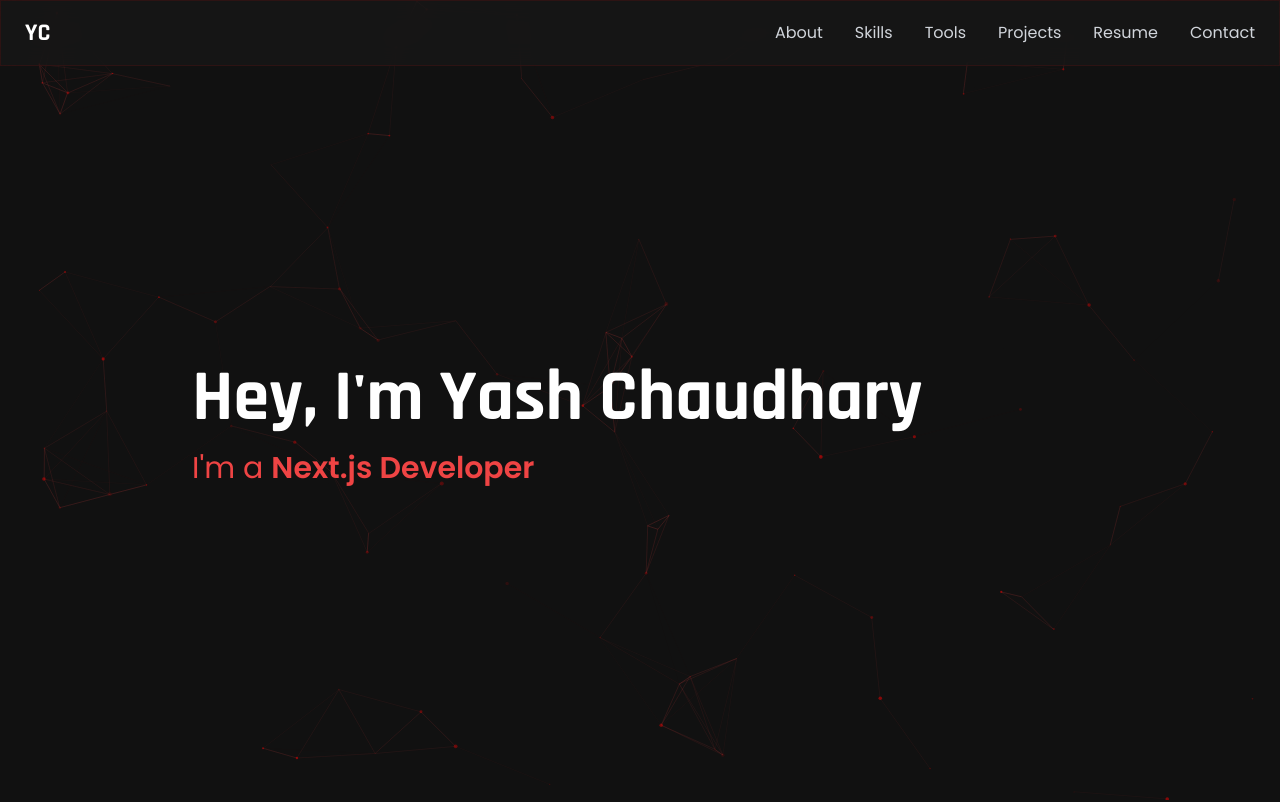
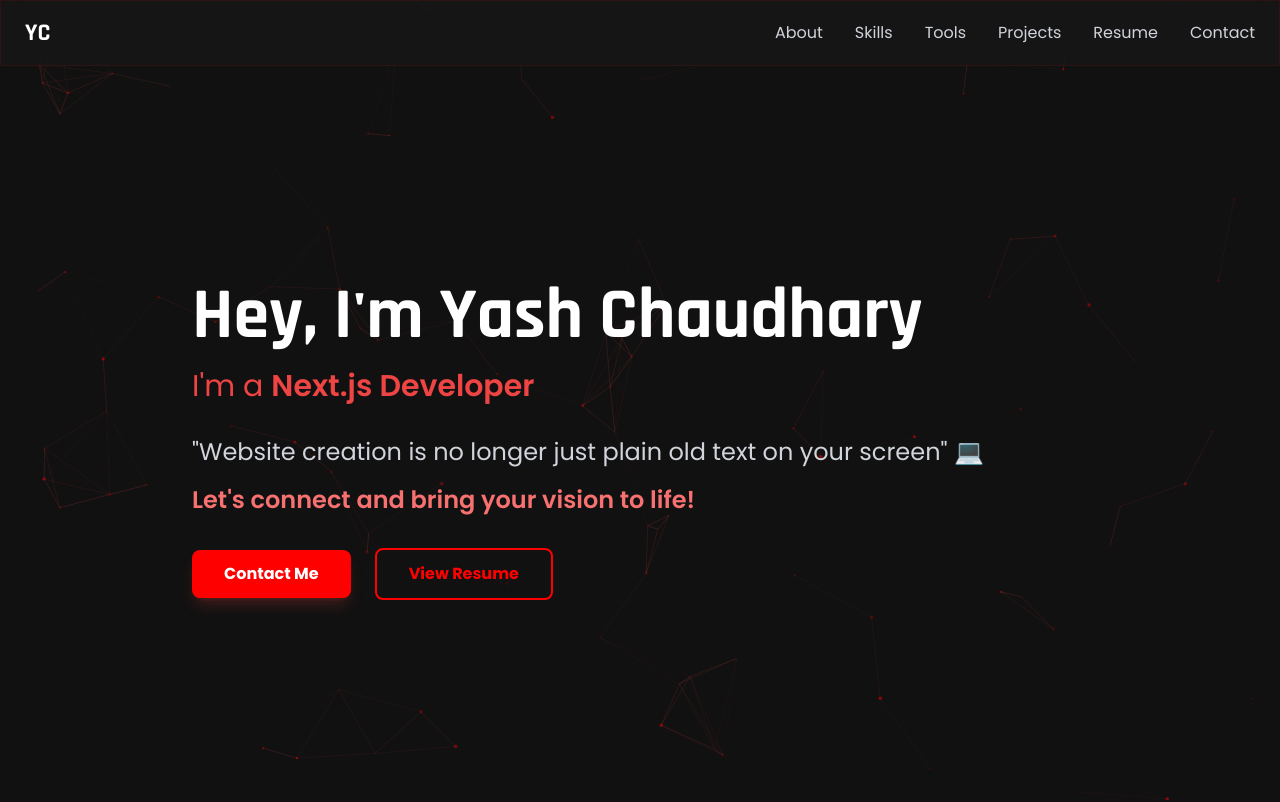
Before and after one commit to YashChaudhary1331/Personal-Portfolio, a plain HTML site: page index.html in a window 1280 px wide. Shown: the top 802 px of the page. Drawn offline with nearby package versions, Linux system fonts and the light colour scheme.

Commit message:
Update index.html

```diff
--- a/index.html
+++ b/index.html
@@ -55,7 +55,7 @@
                     I'm a <b id="title-text" class="font-semibold"></b>
                 </p>
 
-                <div id="tagline-section" class="hidden">
+                <div id="tagline-section" >
                     <p class="text-xl md:text-2xl text-gray-300 mt-6">
                         "Website creation is no longer just plain old text on your screen" 💻
                     </p>
```
